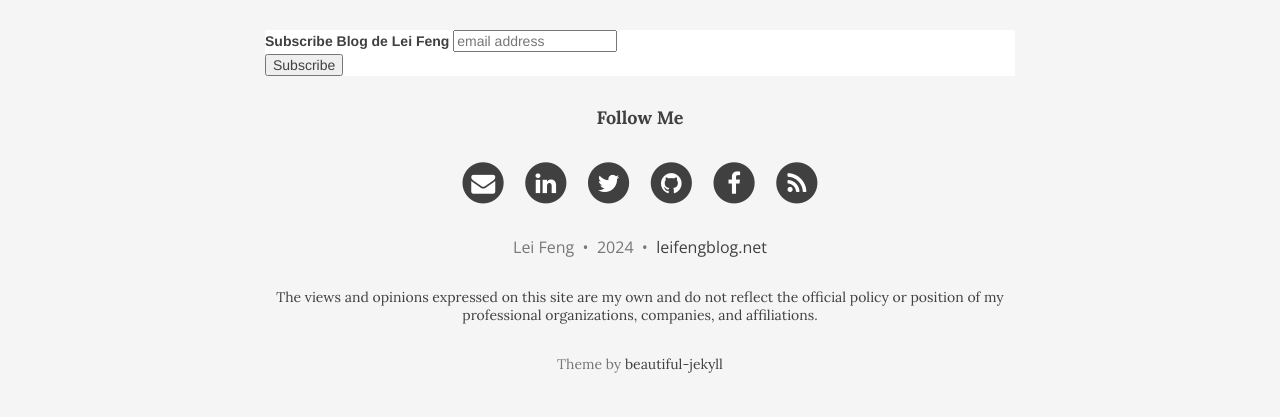
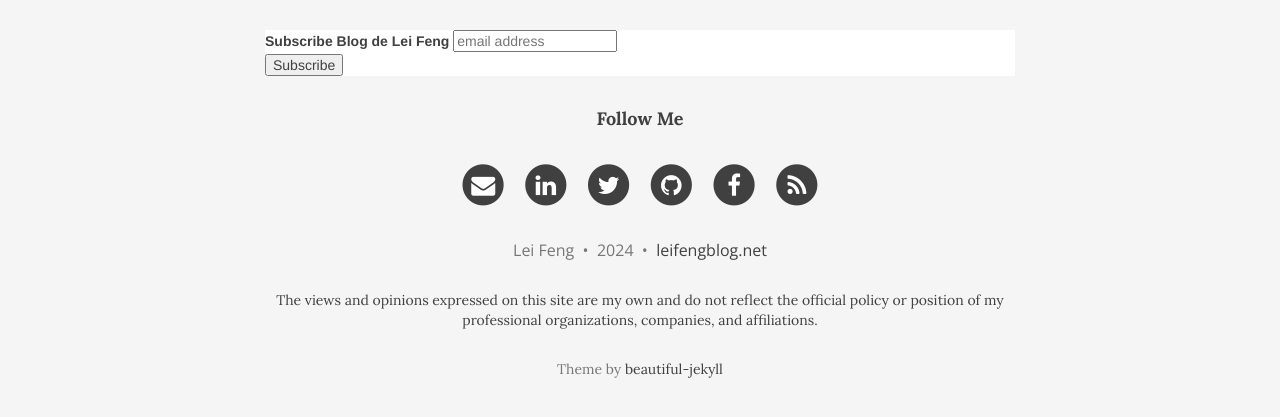
Before and after one commit to stonefl/stonefl.github.io, a Jekyll site: the page built from index.html, in a window 1280 px wide and 1400 px high, scrolled down 1120 px. Shown: the part 970-1387 px from the top of the window. Built offline with Jekyll 4.4.1, drawn with Linux system fonts in a browser that asks for light colours; nearby versions of some CDN libraries; the list of posts is cut into pages by our own code; comment, search, counter and statistics services are not loaded.

Commit message:
Update main.css

```diff
--- a/css/main.css
+++ b/css/main.css
@@ -10,7 +10,7 @@ body {
   background: #FFF;
 }
 p {
-  line-height: 130%;
+  line-height: 140%;
   margin: 30px 0;
 }
 p a {
@@ -539,11 +539,13 @@ small.post-date {
   background: #FFF;
   border-radius: 0;
   color: #404040;
+  line-height: 140%;
 }
 @media only screen and (min-width: 768px) {
   .pager li a {
     padding: 15px 25px;
     mmargin: 20px 0;
+    ine-height: 140%;
   }
 }
 .pager li a:hover,
```
